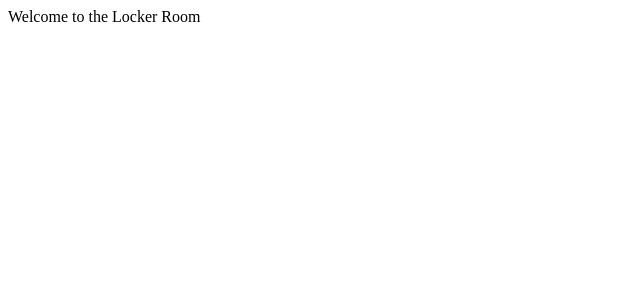
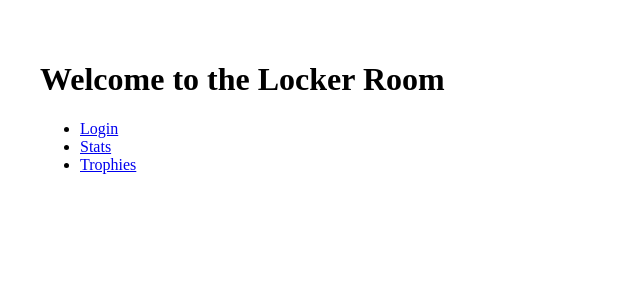
Before and after one commit to bigstock2001/fantasy-football-frontend, a Next.js app: page / in a window 1280 px wide. Shown: the top 300 px of the page, without its empty margins (0-640 px from the left). Built offline with nearby package versions, Linux system fonts and the light colour scheme.

Commit message:
Update index.js

```diff
--- a/pages/index.js
+++ b/pages/index.js
@@ -1 +1,14 @@
-export default function Home() { return <div>Welcome to the Locker Room</div>; }
+import Link from 'next/link';
+
+export default function Home() {
+  return (
+    <div style={{ padding: '2rem' }}>
+      <h1>Welcome to the Locker Room</h1>
+      <ul>
+        <li><Link href="/login">Login</Link></li>
+        <li><Link href="/stats">Stats</Link></li>
+        <li><Link href="/trophies">Trophies</Link></li>
+      </ul>
+    </div>
+  );
+}
```
